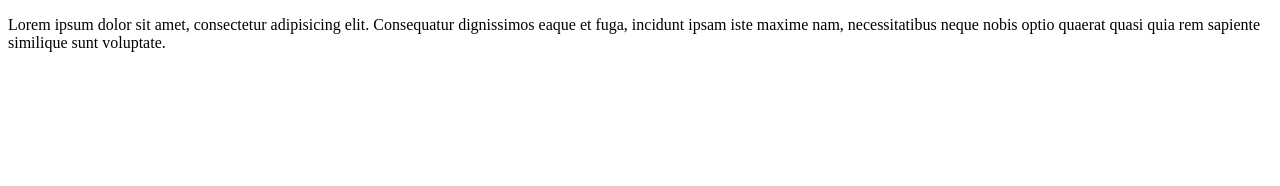
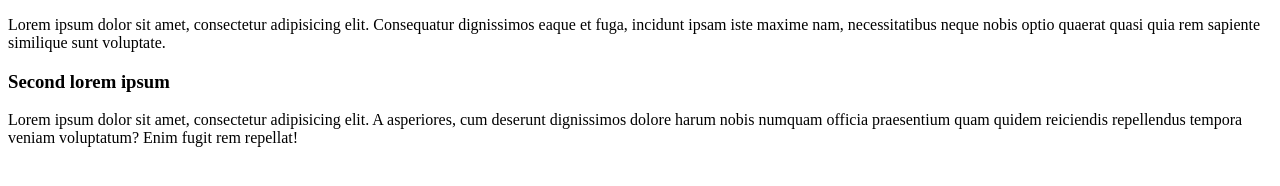
Before and after one commit to PointDisarray/eWarehouse, a plain HTML site: page index.html in a window 1280 px wide. Drawn offline with Linux system fonts and the light colour scheme.

Commit message:
update index.html file

```diff
--- a/index.html
+++ b/index.html
@@ -8,5 +8,8 @@
 
     <p>Lorem ipsum dolor sit amet, consectetur adipisicing elit. Consequatur dignissimos eaque et fuga, incidunt ipsam iste maxime nam, necessitatibus neque nobis optio quaerat quasi quia rem sapiente similique sunt voluptate.</p>
 
+    <h3>Second lorem ipsum</h3>
+    <p>Lorem ipsum dolor sit amet, consectetur adipisicing elit. A asperiores, cum deserunt dignissimos dolore harum nobis numquam officia praesentium quam quidem reiciendis repellendus tempora veniam voluptatum? Enim fugit rem repellat!</p>
+
 </body>
 </html>
```
